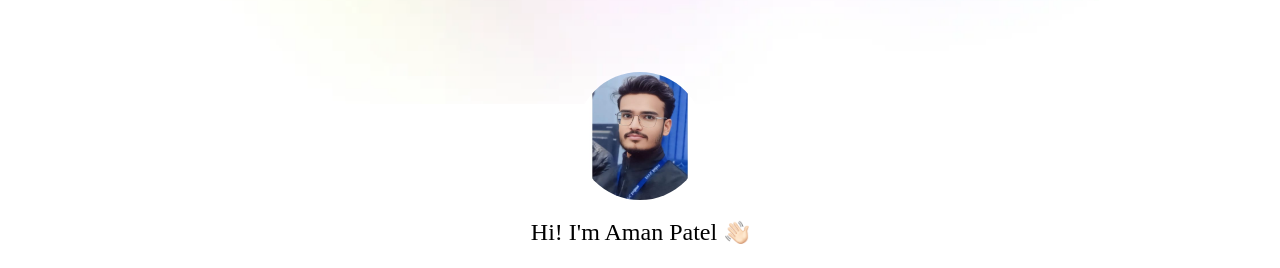
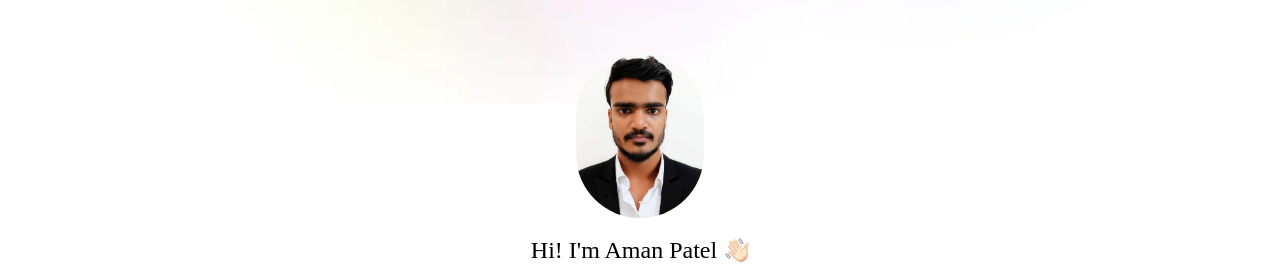
Before and after one commit to amanofficially/Portfolio, a plain HTML site: page index.html in a window 1280 px wide. Shown: the part 75-343 px from the top of the page. Drawn offline with nearby package versions, Linux system fonts and the light colour scheme; a web font is replaced by a local one.

Commit message:
Update index.html

```diff
--- a/index.html
+++ b/index.html
@@ -69,7 +69,7 @@
 <!--------- header ----------->
 
 <div class="w-11/12 max-w-3xl text-center mx-auto h-screen flex flex-col items-center justify-center gap-4">
-    <img src="./images/profile-img.jpg" alt="" class="rounded-full w-32">
+    <img src="./images/Aman Patel.jpeg" alt="" class="rounded-full w-32">
     <h3 class="flex items-center gap-2 text-xl md:text-2xl mb-3 font-Ovo">Hi! I'm Aman Patel <img src="./images/hand-icon.png" alt="" class="w-6"></h3>
     <h1 class="text-3xl sm:text-6xl lg:text-[66px] font-Ovo">Frontend Web Developer Based in Indore.</h1>
     <p class="max-w-2xl mx-auto font-Ovo">I’m a Frontend Developer who builds responsive and user-friendly websites using HTML, CSS, JavaScript, and React.</p>
```
